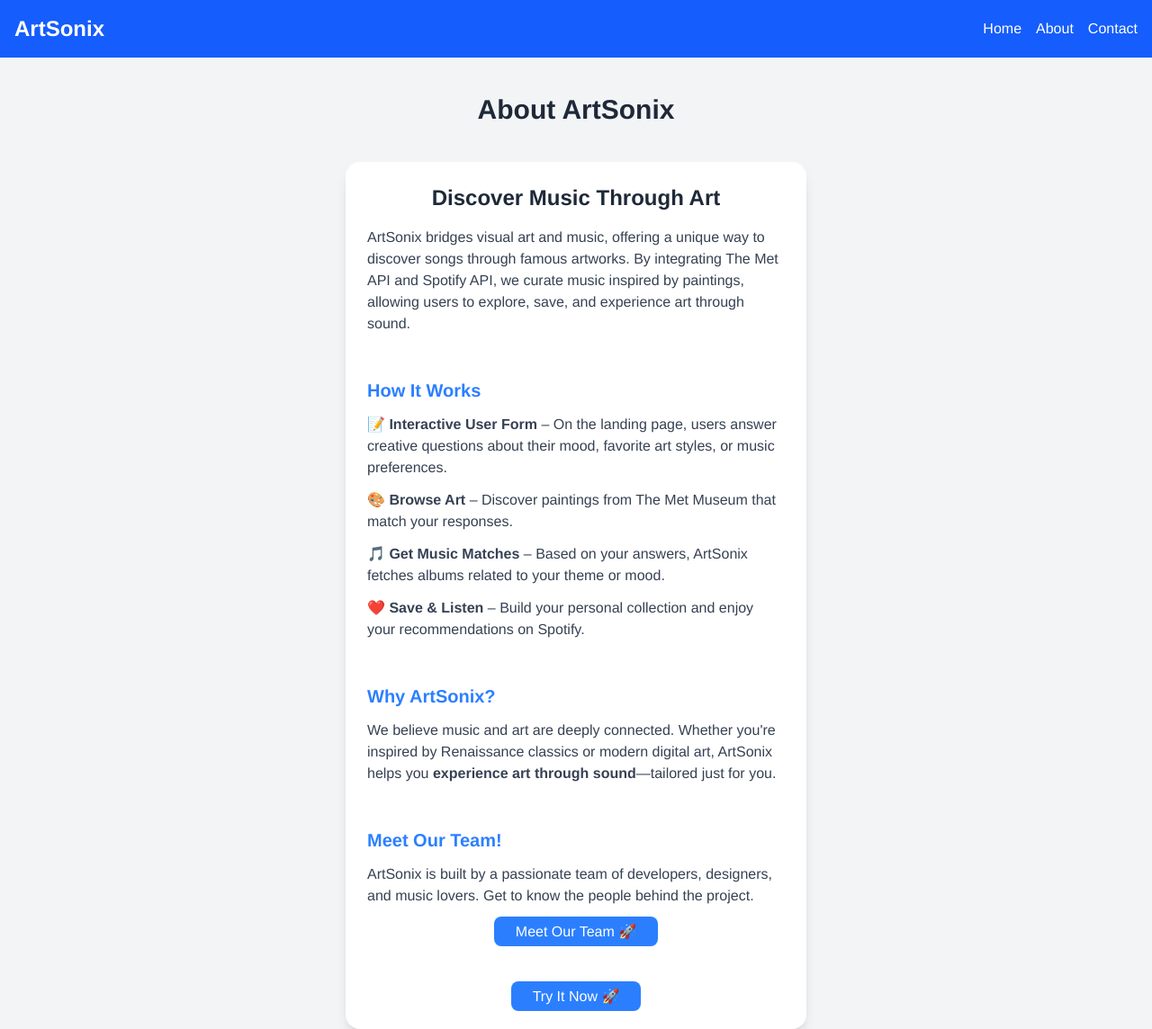
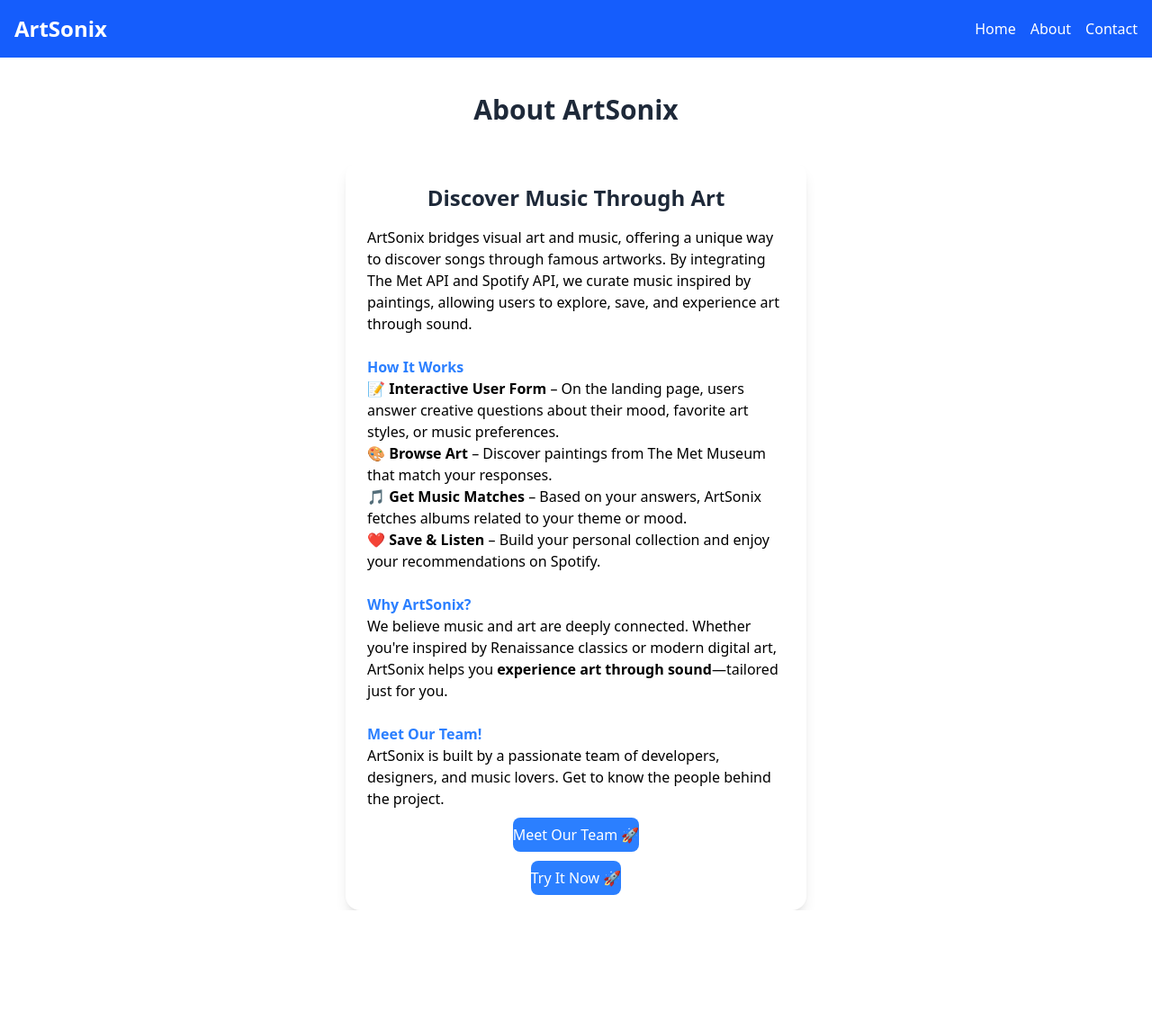
Before and after one commit to lawrence-ivan-reyes/acs-2930-artsonix, a Flask app: page /about in a window 1280 px wide. Shown: the whole page at 90% size. After the commit the page ends 1012 px from the top, so only its background shows below. Run offline with Flask 3, Linux system fonts and the light colour scheme.

Commit message:
updated styling

```diff
--- a/static/css/output.css
+++ b/static/css/output.css
@@ -530,14 +530,14 @@
   .mt-2 {
     margin-top: calc(var(--spacing) * 2);
   }
-  .mt-3 {
-    margin-top: calc(var(--spacing) * 3);
-  }
   .mt-4 {
     margin-top: calc(var(--spacing) * 4);
   }
-  .mt-6 {
-    margin-top: calc(var(--spacing) * 6);
+  .mb-2 {
+    margin-bottom: calc(var(--spacing) * 2);
+  }
+  .mb-4 {
+    margin-bottom: calc(var(--spacing) * 4);
   }
   .block {
     display: block;
@@ -578,12 +596,11 @@
   .justify-center {
     justify-content: center;
   }
-  .space-y-3 {
-    :where(& > :not(:last-child)) {
-      --tw-space-y-reverse: 0;
-      margin-block-start: calc(calc(var(--spacing) * 3) * var(--tw-space-y-reverse));
-      margin-block-end: calc(calc(var(--spacing) * 3) * calc(1 - var(--tw-space-y-reverse)));
-    }
+  .gap-6 {
+    gap: calc(var(--spacing) * 6);
+  }
+  .gap-y-6 {
+    row-gap: calc(var(--spacing) * 6);
   }
   .space-x-4 {
     :where(& > :not(:last-child)) {
@@ -608,11 +633,11 @@
   .bg-blue-600 {
     background-color: var(--color-blue-600);
   }
-  .bg-gray-100 {
-    background-color: var(--color-gray-100);
-  }
   .bg-white {
     background-color: var(--color-white);
+  }
+  .object-cover {
+    object-fit: cover;
   }
   .p-2 {
     padding: calc(var(--spacing) * 2);
@@ -626,20 +651,17 @@
   .px-4 {
     padding-inline: calc(var(--spacing) * 4);
   }
-  .px-6 {
-    padding-inline: calc(var(--spacing) * 6);
-  }
   .py-2 {
     padding-block: calc(var(--spacing) * 2);
+  }
+  .py-8 {
+    padding-block: calc(var(--spacing) * 8);
   }
   .py-10 {
     padding-block: calc(var(--spacing) * 10);
   }
   .text-center {
     text-align: center;
-  }
-  .text-left {
-    text-align: left;
   }
   .text-2xl {
     font-size: var(--text-2xl);
@@ -649,17 +671,21 @@
     font-size: var(--text-3xl);
     line-height: var(--tw-leading, var(--text-3xl--line-height));
   }
-  .text-6xl {
-    font-size: var(--text-6xl);
-    line-height: var(--tw-leading, var(--text-6xl--line-height));
+  .text-lg {
+    font-size: var(--text-lg);
+    line-height: var(--tw-leading, var(--text-lg--line-height));
   }
-  .text-xl {
-    font-size: var(--text-xl);
-    line-height: var(--tw-leading, var(--text-xl--line-height));
+  .text-sm {
+    font-size: var(--text-sm);
+    line-height: var(--tw-leading, var(--text-sm--line-height));
   }
   .font-bold {
     --tw-font-weight: var(--font-weight-bold);
     font-weight: var(--font-weight-bold);
+  }
+  .font-medium {
+    --tw-font-weight: var(--font-weight-medium);
+    font-weight: var(--font-weight-medium);
   }
   .font-semibold {
     --tw-font-weight: var(--font-weight-semibold);
@@ -668,27 +694,39 @@
   .text-blue-500 {
     color: var(--color-blue-500);
   }
-  .text-blue-600 {
-    color: var(--color-blue-600);
-  }
   .text-gray-600 {
     color: var(--color-gray-600);
-  }
-  .text-gray-700 {
-    color: var(--color-gray-700);
   }
   .text-gray-800 {
     color: var(--color-gray-800);
   }
-  .text-red-600 {
-    color: var(--color-red-600);
+  .text-gray-900 {
+    color: var(--color-gray-900);
+  }
+  .text-purple-500 {
+    color: var(--color-purple-500);
+  }
+  .text-red-500 {
+    color: var(--color-red-500);
   }
   .text-white {
     color: var(--color-white);
   }
+  .underline {
+    text-decoration-line: underline;
+  }
   .shadow-lg {
     --tw-shadow: 0 10px 15px -3px var(--tw-shadow-color, rgb(0 0 0 / 0.1)), 0 4px 6px -4px var(--tw-shadow-color, rgb(0 0 0 / 0.1));
     box-shadow: var(--tw-inset-shadow), var(--tw-inset-ring-shadow), var(--tw-ring-offset-shadow), var(--tw-ring-shadow), var(--tw-shadow);
+  }
+  .shadow-md {
+    --tw-shadow: 0 4px 6px -1px var(--tw-shadow-color, rgb(0 0 0 / 0.1)), 0 2px 4px -2px var(--tw-shadow-color, rgb(0 0 0 / 0.1));
+    box-shadow: var(--tw-inset-shadow), var(--tw-inset-ring-shadow), var(--tw-ring-offset-shadow), var(--tw-ring-shadow), var(--tw-shadow);
+  }
+  .transition {
+    transition-property: color, background-color, border-color, outline-color, text-decoration-color, fill, stroke, --tw-gradient-from, --tw-gradient-via, --tw-gradient-to, opacity, box-shadow, transform, translate, scale, rotate, filter, -webkit-backdrop-filter, backdrop-filter;
+    transition-timing-function: var(--tw-ease, var(--default-transition-timing-function));
+    transition-duration: var(--tw-duration, var(--default-transition-duration));
   }
   .hover\:bg-blue-600 {
     &:hover {
@@ -704,10 +742,28 @@
       }
     }
   }
-}
-@layer base {
-  html {
-    font-family: Helvetica, Arial, sans-serif;
+  .hover\:shadow-lg {
+    &:hover {
+      @media (hover: hover) {
+        --tw-shadow: 0 10px 15px -3px var(--tw-shadow-color, rgb(0 0 0 / 0.1)), 0 4px 6px -4px var(--tw-shadow-color, rgb(0 0 0 / 0.1));
+        box-shadow: var(--tw-inset-shadow), var(--tw-inset-ring-shadow), var(--tw-ring-offset-shadow), var(--tw-ring-shadow), var(--tw-shadow);
+      }
+    }
+  }
+  .sm\:grid-cols-2 {
+    @media (width >= 40rem) {
+      grid-template-columns: repeat(2, minmax(0, 1fr));
+    }
+  }
+  .md\:grid-cols-3 {
+    @media (width >= 48rem) {
+      grid-template-columns: repeat(3, minmax(0, 1fr));
+    }
+  }
+  .lg\:grid-cols-4 {
+    @media (width >= 64rem) {
+      grid-template-columns: repeat(4, minmax(0, 1fr));
+    }
   }
 }
 @keyframes spin {
@@ -735,11 +791,6 @@
     transform: none;
     animation-timing-function: cubic-bezier(0, 0, 0.2, 1);
   }
-}
-@property --tw-space-y-reverse {
-  syntax: "*";
-  inherits: false;
-  initial-value: 0;
 }
 @property --tw-space-x-reverse {
   syntax: "*";
--- a/static/css/tailwind.css
+++ b/static/css/tailwind.css
@@ -1,9 +1,3 @@
 @import "tailwindcss";
 
 @tailwind utilities;
-
-@layer base {
-    html {
-      font-family: Helvetica, system-ui, -apple-system, BlinkMacSystemFont, 'Segoe UI', Roboto, Oxygen, Ubuntu, Cantarell, 'Open Sans', 'Helvetica Neue', sans-serif;
-    }
-  }
```
Also changed, not shown: other parts of static/css/output.css (+35 -9 lines).
